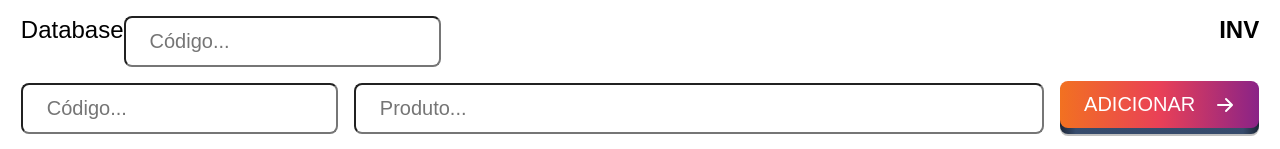
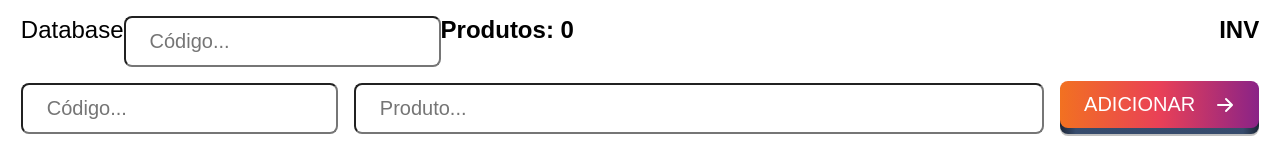
Before and after one commit to AleSilvz/inv-database, a React (Vite) app: page / in a window 1280 px wide. Shown: the top 149 px of the page. Built offline with nearby package versions, Linux system fonts and the light colour scheme; no server answers; the database is empty.

Commit message:
atualiza site

```diff
--- a/src/App.jsx
+++ b/src/App.jsx
@@ -142,6 +142,7 @@ function App() {
               value={search}
               onChange={(e) => setSearch(e.target.value)}
             />
+            <h2>Produtos: {dados.length}</h2>
           </div>
           <h2>INV</h2>
         </div>
```
